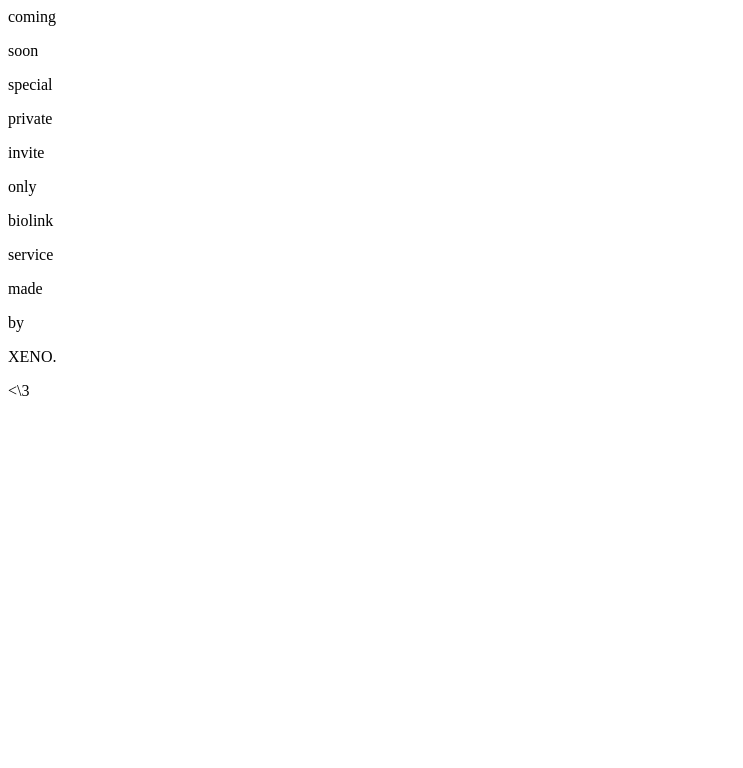
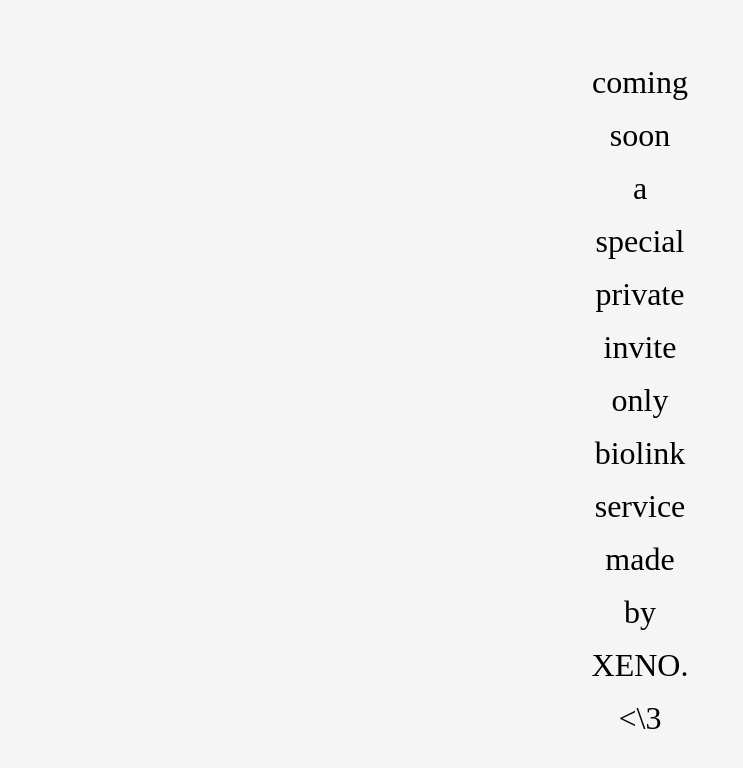
Before and after one commit to lextra/xxxx.baby, a plain HTML site: page index.html in a window 1280 px wide. Shown: the whole page, without its empty margins (0-743 px from the left). Drawn offline with Linux system fonts and the light colour scheme.

Commit message:
Update index.html

```diff
--- a/index.html
+++ b/index.html
@@ -1,16 +1,22 @@
-<p>coming</p>
-<p>soon</p>
+<body style="display: flex; justify-content: center; align-items: center; height: 100vh; margin: 0; background-color: #f5f5f5; text-align: center;">
+    <div>
+        <p style="font-size: 2rem; margin: 0.5em;">coming</p>
+        <p style="font-size: 2rem; margin: 0.5em;">soon</p>
 
-<p>special</p>
-<p>private</p>
-<p>invite</p>
-<p>only</p>
+        <p style="font-size: 2rem; margin: 0.5em;">a</p>
 
-<p>biolink</p>
-<p>service</p>
+        <p style="font-size: 2rem; margin: 0.5em;">special</p>
+        <p style="font-size: 2rem; margin: 0.5em;">private</p>
+        <p style="font-size: 2rem; margin: 0.5em;">invite</p>
+        <p style="font-size: 2rem; margin: 0.5em;">only</p>
 
-<p>made</p>
-<p>by</p>
-<p>XENO.</p>
+        <p style="font-size: 2rem; margin: 0.5em;">biolink</p>
+        <p style="font-size: 2rem; margin: 0.5em;">service</p>
 
-<p><\3</p>
+        <p style="font-size: 2rem; margin: 0.5em;">made</p>
+        <p style="font-size: 2rem; margin: 0.5em;">by</p>
+        <p style="font-size: 2rem; margin: 0.5em;">XENO.</p>
+
+        <p style="font-size: 2rem; margin: 0.5em;"><\3</p>
+    </div>
+</body>
```
